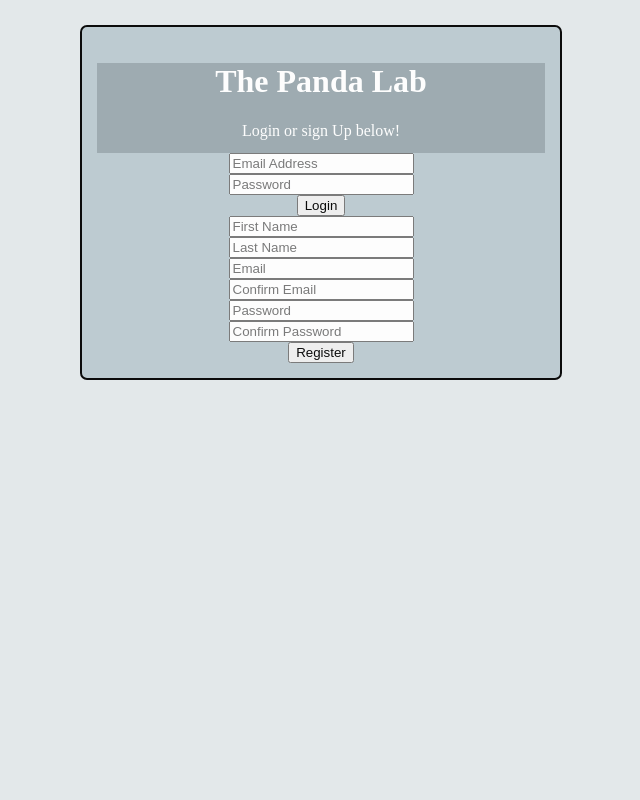
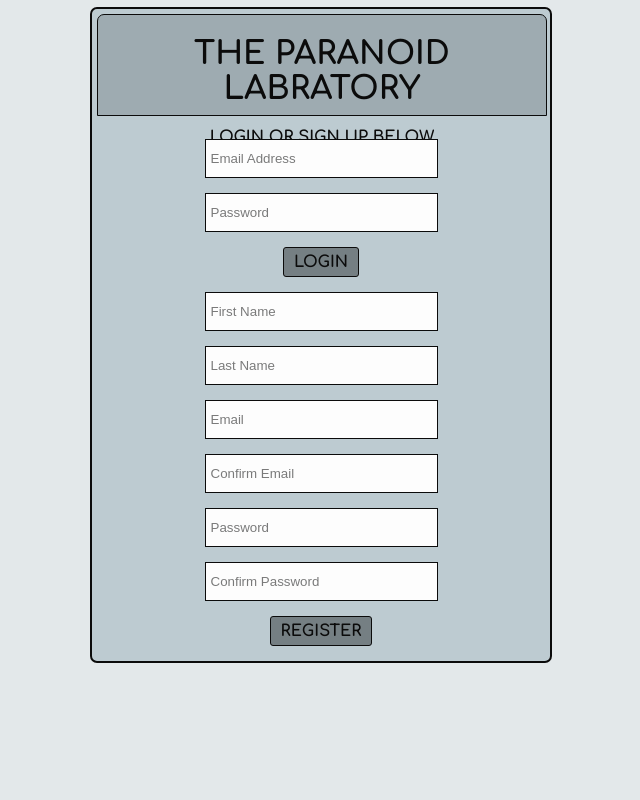
Before and after one commit to theparanoidpanda/socialNetwork, a PHP site: page /register.php in a window 1280 px wide. Shown: the whole page, without its empty margins (319-959 px from the left). Run offline with PHP 8.4, Linux system fonts and the light colour scheme.

Commit message:
Added some styling to register.php forms.

```diff
--- a/assets/css/register_style.css
+++ b/assets/css/register_style.css
@@ -13,6 +13,11 @@
     src: url(../fonts/Comfortaa-Regular.ttf);
 }
 
+html, body {
+    height: 100%;
+    width: 100%;
+}
+
 form {
     text-align : center;
 }
@@ -24,26 +29,59 @@
 }
 
 .login_box {
+    font-family: 'Comfortaa-Regular', sans-serif;
     position: relative;
     margin-right: auto;
     margin-left: auto;
-    top: 25px;
+    top: 7px;
     width: 35%;
     background-color: #bccad0;
     border: 2px solid #000000;
     border-radius: 7px;
-    padding: 15px;
+    padding: 5px;
     opacity: 0.95;
 }
 
 .login_header {
+    font-family: 'Comfortaa-Bold', sans-serif;
     width: 100%;
-    height: 90px;
+    height: 100px;
     background-color: #9ba8ae;
-    color: #fff;
+    color: black;
     text-align: center;
+    border-top-left-radius: 7px;
+    border-top-right-radius: 7px;
+    border: 1px solid #000000;
 }
 
 .login_header.h1 {
-    margin-top
+    font-family: 'Comfortaa-Bold', sans-serif;
+    margin-top: 0;
+    margin-bottom: 0;
+    color: black;
+    text-shadow: whitesmoke 0.5px 0.5px 0px;
+    font-size: 250%;
 }
+
+input[type="submit"] {
+    background-color: #707a7e;
+    padding: 5px 10px 5px 10px;
+    border: 1px solid #000000;
+    border-radius: 3px;
+    margin: 5px 0 10px 0;
+    font-family: 'Comfortaa-Bold', sans-serif;
+    font-size: 100%;
+}
+
+input[type="text"], input[type="email"], input[type="password"] {
+    border: 1px solid #000000;
+    margin-top: 5px;
+    width: 50%;
+    height: 35px;
+    margin-bottom: 10px;
+    padding-left: 5px;
+}
+
+input[type="text"]:hover, input[type="email"]:hover, input[type="password"]:hover {
+    border-color: #495054;
+}
--- a/register.php
+++ b/register.php
@@ -17,14 +17,15 @@
     <body>
         <div class="login_box">
             <div class="login_header">
-                <h1>The Panda Lab</h1>
-                Login or sign Up below!
+                <h1>THE PARANOID LABRATORY</h1>
+                LOGIN OR SIGN UP BELOW
             </div>
 
             <form action="register.php" method="POST">
+                <br />
                 <input type="email" name="log_email" placeholder="Email Address" value="<?php if(isset($_SESSION['log_email'])) { echo $_SESSION['log_email']; } ?>" required><br />
                 <input type="password" name="log_password" placeholder="Password" required><br />
-                <input type="submit" name="login_button" value="Login">
+                <input type="submit" name="login_button" value="LOGIN">
 
                 <?php if(in_array("Email or password was incorrect! <br />", $error_array)) echo "Email or password was incorrect! <br />" ?>
             </form>
@@ -72,7 +73,7 @@
                 else if(in_array("Your password can only contain english Characters or numbers! <br />", $error_array)) echo "Your password can only contain english Characters or numbers! <br />";
                 else if(in_array("Your password must be between 5 and 30 characters! <br />", $error_array)) echo "Your password must be between 5 and 30 characters! <br />"; ?>
 
-                <input type="submit" name="register_button" value="Register">
+                <input type="submit" name="register_button" value="REGISTER">
                 <br />
 
                 <?php if(in_array("<span style='color: #ff0000;'>Registration Completed!</span><br />", $error_array)) echo "<span style='color: #ff0000;'>Registration Completed!</span><br />";?>
```
